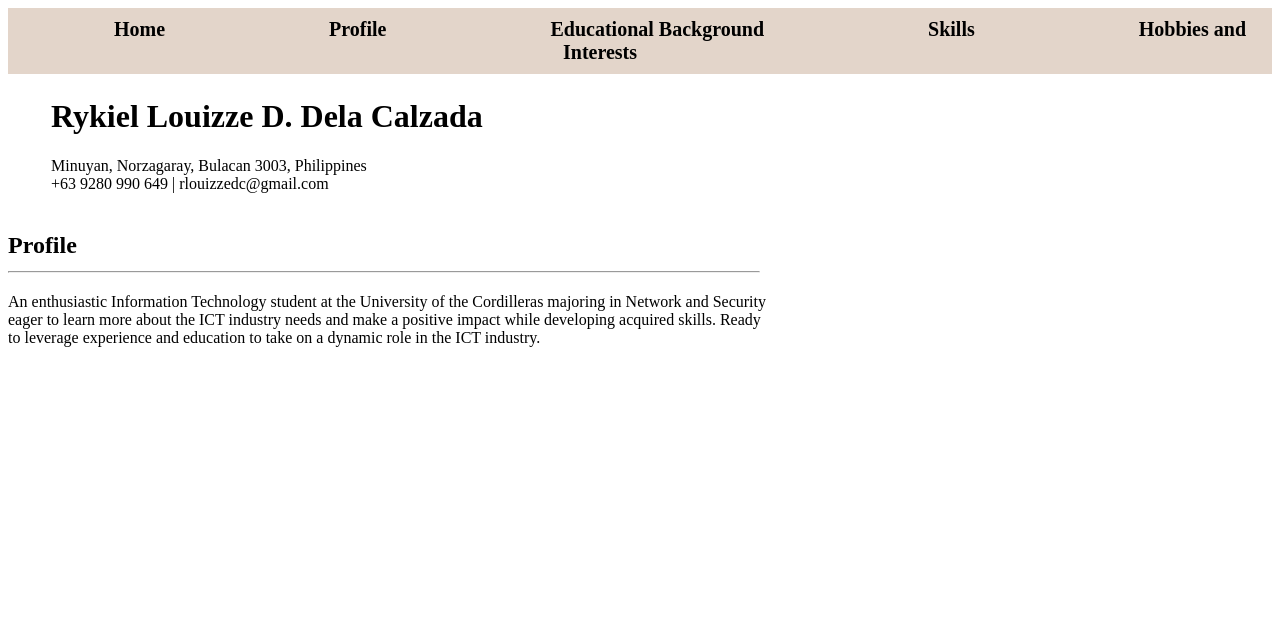
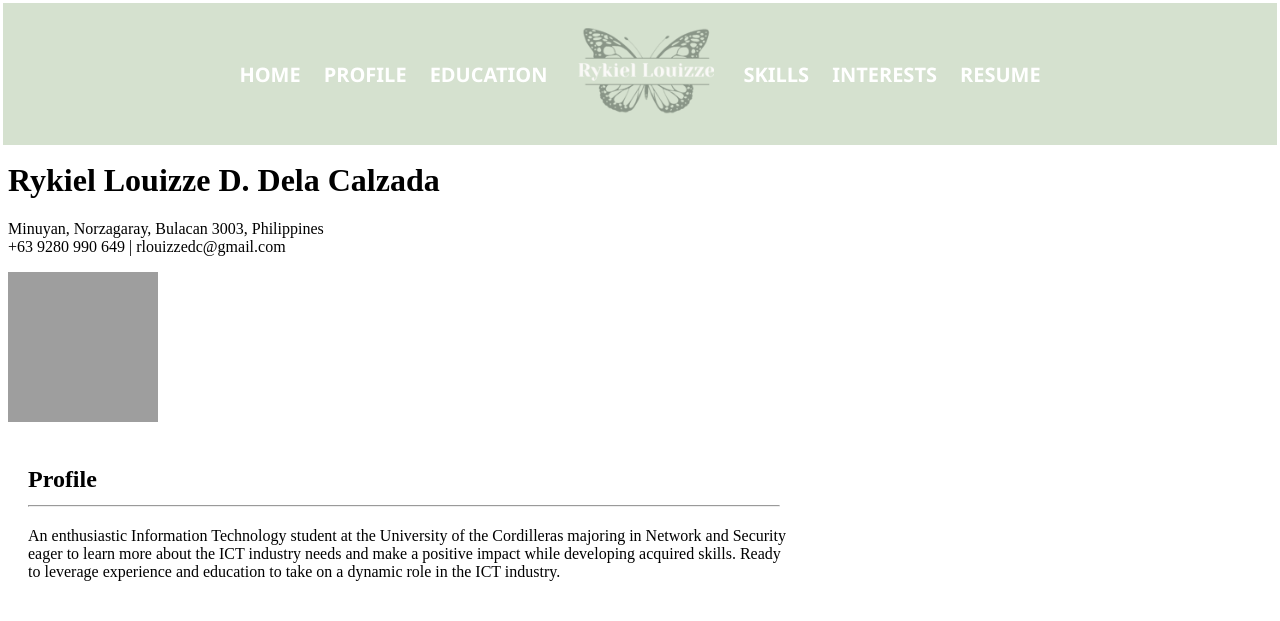
Before and after one commit to rykieldc/225747189-WebApp, a plain HTML site: page Resume/profile.html in a window 1280 px wide. Drawn offline with Linux system fonts and the light colour scheme; grey boxes are pictures that could not be loaded.

Commit message:
Modified Navigation Bar

```diff
--- a/Resume/profile.html
+++ b/Resume/profile.html
@@ -5,39 +5,56 @@
     <meta name="viewport" content="width=device-width, initial-scale=1.0">
     <title>Profile - Rykiel Louizze Dela Calzada</title>
  </head>
- <body>
-    <nav style="background:#e3d5ca; padding: 10px; text-align: center;">
-        <b><a href="resume.html" style="text-decoration: none; color: #000; font-size: 20px; margin: 80px;">Home</a></b>
-        <b><a href="profile.html" style="text-decoration: none; color: #000; font-size: 20px; margin: 80px;">Profile</a></b>
-        <b><a href="education.html" style="text-decoration: none; color: #000; font-size: 20px; margin: 80px;">Educational Background</a></b>
-        <b><a href="skills.html" style="text-decoration: none; color: #000; font-size: 20px; margin: 80px;">Skills</a></b>
-        <b><a href="hobbies.html" style="text-decoration: none; color: #000; font-size: 20px; margin: 80px;">Hobbies and Interests</a></b>
+ <header>
+    <nav style="background:#d5e1cf; margin: -5px; padding: 10px; text-align: center; font-family: 'Segoe UI', Tahoma, Geneva, Verdana, sans-serif; font-weight: bold;">
+        <table style="margin: 0 auto; text-transform: uppercase;">
+            <tr>
+                <td style="padding-right: 20px;">
+                    <a href="home.html" style="text-decoration: none; color: white; font-size: 20px;">Home</a>
+                </td>
+                <td style="padding-right: 20px;">
+                    <a href="profile.html" style="text-decoration: none; color: white; font-size: 20px;">Profile</a>
+                </td>
+                <td style="padding-right: 20px;">
+                    <a href="education.html" style="text-decoration: none; color: white; font-size: 20px;">Education</a>
+                </td>
+                <td style="padding-right: 20px;">
+                    <a href="home.html"><img src="images/logo.png" alt="logo" width="150"></a>
+                </td>
+                <td style="padding-right: 20px;">
+                    <a href="skills.html" style="text-decoration: none; color: white; font-size: 20px;">Skills</a>
+                </td>
+                <td style="padding-right: 20px;">
+                    <a href="hobbies.html" style="text-decoration: none; color: white; font-size: 20px;">Interests</a>
+                </td>
+                <td>
+                    <a href="Resume.html" style="text-decoration: none; color: white; font-size: 20px;">Resume</a>
+                </td>
+            </tr>
+        </table>
     </nav>
+</header>
 
-    <table>
+    <tabl style="width: 100%;">
         <tr>
-            <td><h1>
-                &emsp;
-                Rykiel Louizze D. Dela Calzada</h1>
+            <td style="text-align: center; padding: 20px;">
+                <h1>Rykiel Louizze D. Dela Calzada</h1>
                 <p>
-                    &emsp;&emsp;&nbsp;
                     Minuyan, Norzagaray, Bulacan 3003, Philippines
                     <br>
-                    &emsp;&emsp;&nbsp;
                     +63 9280 990 649 | rlouizzedc@gmail.com
-                </p></td>
-                <!--
-                <td>
-                    &emsp;&emsp;&emsp;&emsp;&emsp;&nbsp;
-                </td>
-                <td>
-                    <img src="https://raw.githubusercontent.com/rykieldc/225747189-WebApp/main/Resume/dela_calzada.jpg" alt="Resume Picture" height="150px" width="150px">
-                </td>
-                -->
+                </p>
+            </td>
+            <td>
+
+            </td>
+            <td style="text-align: center; padding: 20 px;">
+                <img src="https://raw.githubusercontent.com/rykieldc/225747189-WebApp/main/Resume/dela_calzada.jpg" alt="Resume Picture" height="150px" width="150px">
+            </td>
         </tr>
     </table>
 
-    <section>
+    <section style="margin: auto; padding: 20px;">
     <h2>Profile<hr style="width:750px; text-align:left; margin-left: 0%;"></h2>
         <p>
         An enthusiastic Information Technology student at the University of the Cordilleras majoring in
```
Also changed, not shown: Resume/education.html (+29 -7 lines), Resume/hobbies.html (+29 -7 lines), Resume/skills.html (+29 -7 lines).
